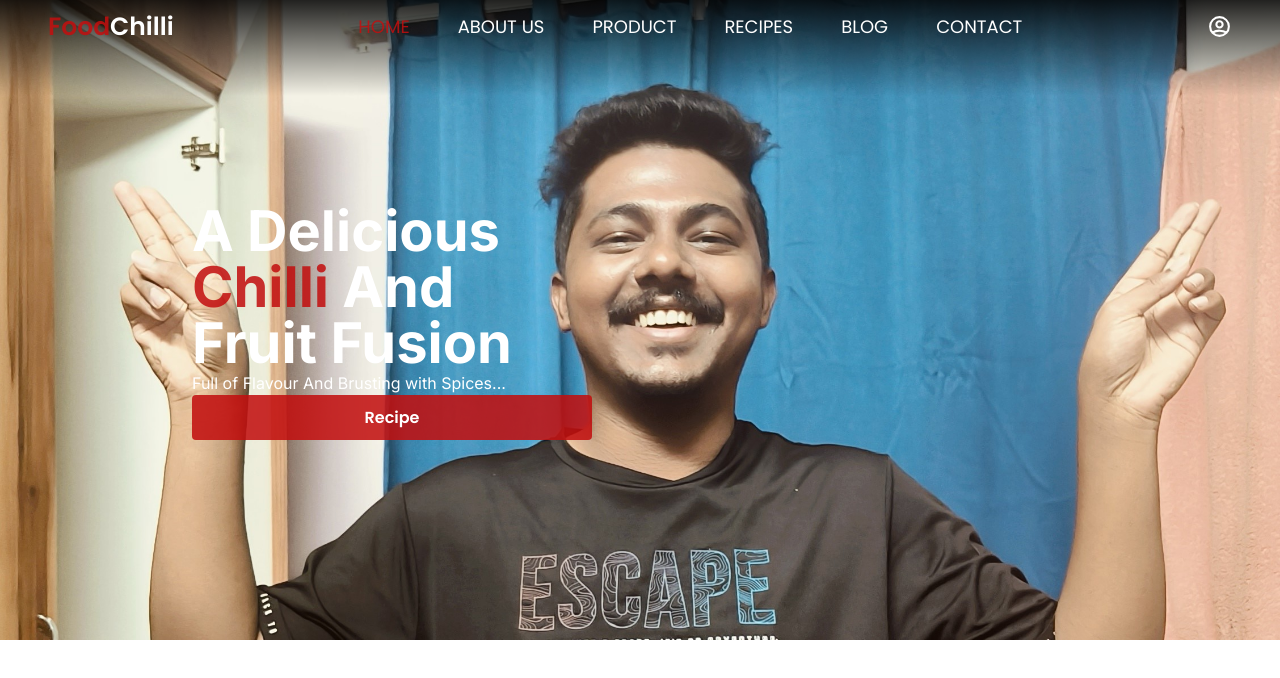
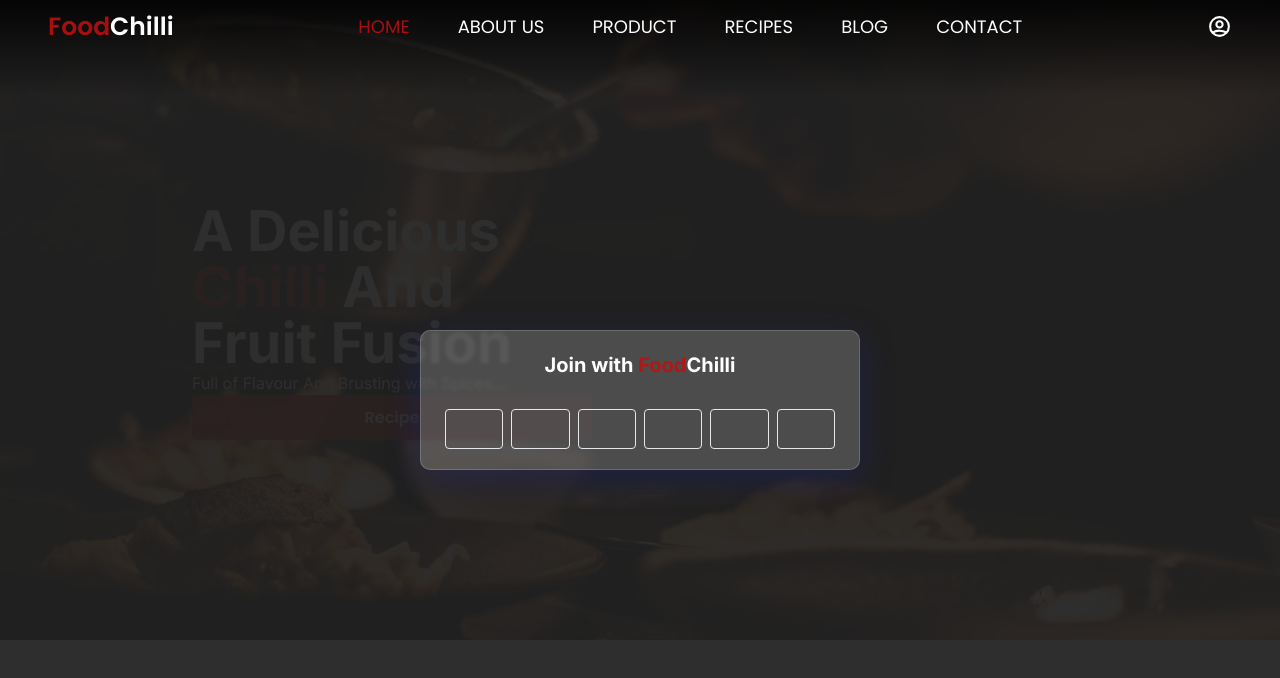
Before and after one commit to Varshithknaik/cooksCorner-client, a Next.js app: page / in a window 1280 px wide. Shown: the top 678 px of the page. Built offline with nearby package versions, Linux system fonts and the light colour scheme.

Commit message:
validation props

```diff
--- a/app/components/Auth/Auth.css
+++ b/app/components/Auth/Auth.css
@@ -7,3 +7,15 @@
   border: 1px solid rgba( 255, 255, 255, 0.18 );
   width: 27.5rem;
 }
+
+/* Chrome, Safari, Edge, Opera */
+input::-webkit-outer-spin-button,
+input::-webkit-inner-spin-button {
+  -webkit-appearance: none;
+  margin: 0;
+}
+
+/* Firefox */
+input[type=number] {
+  -moz-appearance: textfield;
+}
--- a/app/components/Auth/Login.tsx
+++ b/app/components/Auth/Login.tsx
@@ -5,6 +5,7 @@ import { useFormik } from 'formik';
 import { GrClose } from "react-icons/gr";
 import { styles } from '@/app/styles/style';
 import { AiOutlineEye, AiOutlineEyeInvisible } from 'react-icons/ai';
+import InputField from '../InputField/InputField';
 
 
 type Props = {
@@ -22,7 +23,6 @@ const schema = Yup.object().shape({
 });
 
 const Login = (props: Props) => {
-  const [ show , setShow ] = useState<boolean>(false);
 
   const formik = useFormik({
     initialValues: { email: '', password: '' },
@@ -41,27 +41,27 @@ const Login = (props: Props) => {
           <button onClick={props.handleClick}> <GrClose /></button>
         </div>
         <form onSubmit={handleSubmit}>
-          <div className='flex relative flex-col mt-5 mb-1 input-container'>
-            <label htmlFor="email" className={styles.label}>Email</label>
-            <input type='email' id='email' name='email' placeholder='loginmail@email.com' onChange={handleChange} value={values.email}
-              className={`${errors.email && touched.email ? 'border-error-red' : 'border-[#2121218a]' } ${styles.input} `}/>
-            {errors.email && touched.email && <span className='text-error-red text-sm'>{errors.email} </span>}
-          </div>
-          <div className='flex relative flex-col mt-5 mb-1 input-container'>
-            <label htmlFor="email" className={styles.label}>Password</label>
-            <input type={show ? 'text' : 'password'} id='password' name='password' placeholder='password' onChange={handleChange} value={values.password}
-              className={`${errors.password && touched.password ? 'border-error-red' : 'border-[#2121218a]' } ${styles.input} `}/>
-              {
-                !show ?
-                  <AiOutlineEyeInvisible className= {`absolute cursor-pointer left-[94%]
-                    ${errors.password && touched.password ?'top-[50%]' : ' top-[64%]' } `} onClick={() => setShow(!show)}/>
-                    :
-                  <AiOutlineEye className={`absolute cursor-pointer left-[94%]
-                    ${errors.password && touched.password ?'top-[50%]' : ' top-[64%]' } `}
-                    onClick={() => setShow(!show)}/>
-              }
-            {errors.password && touched.password && <span className='text-error-red text-sm'>{errors.password} </span>}
-          </div>
+          <InputField
+            type="email"
+            name="email"
+            title= 'Email'
+            placeholder="Email"
+            value={values.email}
+            onChange={handleChange}
+            error={errors.email}
+            touched={touched.email}
+          />
+          <InputField
+            type='password'
+            name="password"
+            title= 'Password'
+            placeholder="Password"
+            value={values.password}
+            onChange={handleChange}
+            error={errors.password}
+            touched={touched.password}
+          />
+
           <div className='w-full mt-5'>
             <input type="submit" className={`${styles.button} text-white bg-button-black`} value="Login"/>
           </div>
--- a/app/components/Auth/SignUp.tsx
+++ b/app/components/Auth/SignUp.tsx
@@ -16,7 +16,13 @@ const schema = Yup.object().shape({
     .max(30, "Maximum 30 characters")
     .required("Username is required"),
   email: Yup.string().email('Invalid email').required("Email is required"),
-  password: Yup.string().required("Password is required"),
+  password: Yup.string()
+    .min(8, 'Minimum 8 characters' )
+    .max(100 , 'Maximum 100 characters')
+    .matches(
+      /^(?=.*[a-z])(?=.*[A-Z])(?=.*[0-9])(?=.*[!@#\$%\^&\*])(?=.{8,})/,
+      "Require uppercase, lowercase, number, special character"
+    ).required("Password is required"),
   confirmPassword: Yup.string()
     .oneOf([Yup.ref('password')], "Passwords must match")
     .required("Confirm password is required"),
@@ -35,7 +41,7 @@ const SignUp = (props: Props) => {
   const { errors , values , touched , handleChange , handleSubmit } = formik;
 
   return (
-    <div className='flex justify-center items-center w-full h-full min-h-[100vh] relative bg-[#212121f0]'>
+    <div className='flex justify-center items-center w-full h-full min-h-[100vh] relative bg-[#212121f0] z-1'>
       <div className='glassmorphism-login-container p-2 px-4 pop-up'>
         <div className='flex w-full items-center justify-center px-2 py-2 my-1'>
           <h1 className='text-xl font-bold text-white m-auto'>Join with <span style={{ color: 'hsla(0, 86%, 41%, 0.862)'}}>Food</span>Chilli</h1>
@@ -78,7 +84,7 @@ const SignUp = (props: Props) => {
               placeholder='Confirm Password'
               onChange={handleChange}
               value={values.confirmPassword}
-            name='confirmpassword'
+              name='confirmPassword'
               error={errors.confirmPassword}
               touched={touched.confirmPassword}
             />
--- a/app/components/Auth/Validation.tsx
+++ b/app/components/Auth/Validation.tsx
@@ -1,10 +1,75 @@
-import React from 'react'
+import { styles } from '@/app/styles/style';
+import React, { useEffect, useRef, useState } from 'react'
 
 type Props = {}
 
+const OTP_FIELD = 6;
+
+const handleKeyDown = (e: React.KeyboardEvent<HTMLInputElement>, index: number , inputRef: React.MutableRefObject<HTMLInputElement[]>, otp: string[]) => {
+  const  keyCode  = e.key;
+  const isBackspace = keyCode === 'Backspace';
+  const isArrowLeft = keyCode === 'ArrowLeft';
+  const isArrowNext = keyCode === 'ArrowRight';
+
+  if (isArrowLeft) inputRef.current[index - 1]?.focus();
+  else if ( isArrowNext) inputRef.current[index + 1]?.focus();
+  else if( isBackspace && !otp[index] ) inputRef.current[index - 1]?.focus();
+}
+
 const Validation = (props: Props) => {
+  const [ otp , setOtp ] = useState<string[]>(new Array(OTP_FIELD).fill(''));
+  const inputRef = useRef<HTMLInputElement[]>([]);
+
+  useEffect(() => {
+    (inputRef.current[0] as any)?.focus();
+  }, [])
+
+  const handleChange = (e: React.ChangeEvent<HTMLInputElement> , index: number) => {
+    const value  = e.target.value;
+    if( isNaN(Number(value))) return;
+    const newOtp = [...otp];
+    newOtp[index] = value[ value.length - 1];
+    setOtp(newOtp);
+
+    if(!value) return
+
+    if( index < OTP_FIELD - 1 && inputRef.current[index + 1]  ){
+      (inputRef.current[index + 1] as any)?.focus();
+    }
+  }
+
+  const handleClick = (index:number) => {
+    inputRef.current[index]?.setSelectionRange(1, 1);
+
+    if(index > 0 && !otp[index - 1] ){
+      inputRef.current[ otp.indexOf("")]?.focus();
+    }
+  }
+
   return (
-    <div>Validation</div>
+    <div className='flex justify-center items-center w-full h-full min-h-[100vh] relative bg-[#212121f0] z-1'>
+      <div className='glassmorphism-login-container p-2 px-4 pop-up'>
+        <div className='flex w-full items-center justify-center px-2 py-2 my-1'>
+          <h1 className='text-xl font-bold text-white m-auto'>Join with <span style={{ color: 'hsla(0, 86%, 41%, 0.862)'}}>Food</span>Chilli</h1>
+          {/* <button onClick={props.handleClick}> <GrClose /></button> */}
+        </div>
+        <form className='otp-form flex w-full items-center justify-center px-2 py-2 my-1 gap-2'>
+          {
+            otp.map((value:string , index:number) => (
+              <input
+                key={index}
+                value={value}
+                ref={(input) => inputRef.current[index] = input! }
+                onChange={(e) => handleChange(e , index)}
+                onKeyDown={(e) => handleKeyDown(e , index , inputRef , otp)}
+                onClick={() => handleClick(index)}
+                className={`${styles.input} w-[3.5rem] h-[3.5rem] p-4 px-4 text-center `}
+                />
+            ))
+          }
+        </form>
+      </div>
+    </div>
   )
 }
 
--- a/app/utils/Header.tsx
+++ b/app/utils/Header.tsx
@@ -1,7 +1,7 @@
 'use client'
 import React, { useState } from 'react';
 import Image from 'next/image';
-import headerImage from "../../public/IMG20240229185516.jpg";
+import headerImage from "../../public/pexels-yente-van-eynde-2403392.jpg";
 import Link from 'next/link';
 import NavItems from './NavItems';
 import { HiOutlineMenuAlt3, HiOutlineUserCircle } from "react-icons/hi";
@@ -10,6 +10,7 @@ import { IoIosLogOut } from "react-icons/io";
 import Login from '../components/Auth/Login';
 import SignUp from '../components/Auth/SignUp';
 import { styles } from '../styles/style';
+import Validation from '../components/Auth/Validation';
 type Props = {
   title: string;
   landingPage?: boolean
@@ -17,7 +18,7 @@ type Props = {
 
 const Header = (props: Props) => {
   const [ openSidebar , setOpenSidebar ] = useState<boolean>(false);
-  const [ tab , setTab ] = useState<string>("");
+  const [ tab , setTab ] = useState<string>("validation");
 
   const handleClose = () => {
     setOpenSidebar(false);
@@ -50,7 +51,7 @@ const Header = (props: Props) => {
                 className={
                   "hidden 800px:block cursor-pointer text-white"
                 }
-                onClick={() => setTab('login')}
+                onClick={() => setTab('validation')}
                 />
                 <div className="800px:hidden">
                   <HiOutlineMenuAlt3
@@ -122,6 +123,11 @@ const Header = (props: Props) => {
           <SignUp handleClick={handleClick} handleTabChange={handleTabChange}/>
         )
       }
+      {
+        tab === 'validation' && (
+          <Validation />
+        )
+      }
     </>
 
   )
```
Also changed, not shown: app/components/Auth/AuthInput.tsx (deleted). Lines whose indentation alone changed are shown as unchanged.
